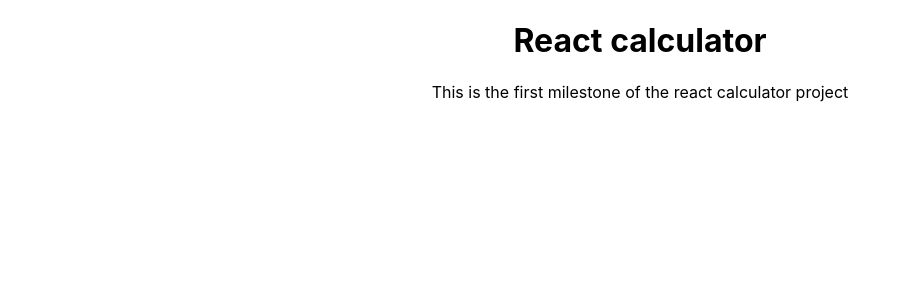
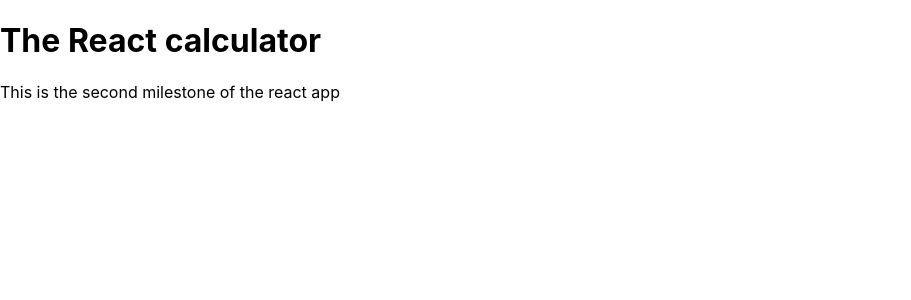
Before and after one commit to IBUNHABIBU/react-calculator, a React (Create React App) app: page / in a window 1280 px wide. Shown: the top 300 px of the page, without its empty margins (0-911 px from the left). Built offline with nearby package versions, Linux system fonts and the light colour scheme.

Commit message:
Creating the app component

```diff
--- a/src/Components/App.js
+++ b/src/Components/App.js
@@ -1,21 +1,13 @@
 /* eslint-disable no-unused-vars */
-import React, { Component } from 'react';
+import React from 'react';
 import PropTypes from 'prop-types';
 import Big from 'big.js';
 
-export default class App extends Component {
-  constructor(props) {
-    super(props);
-    this.state = {
-    };
-  }
+const App = () => (
+  <div>
+    <h1>The React calculator</h1>
+    <p>This is the second milestone of the react app</p>
+  </div>
+);
 
-  render() {
-    return (
-      <div>
-        <h1 align="center">React calculator</h1>
-        <p align="center">This is the first milestone of the react calculator project</p>
-      </div>
-    );
-  }
-}
+export default App;
```
